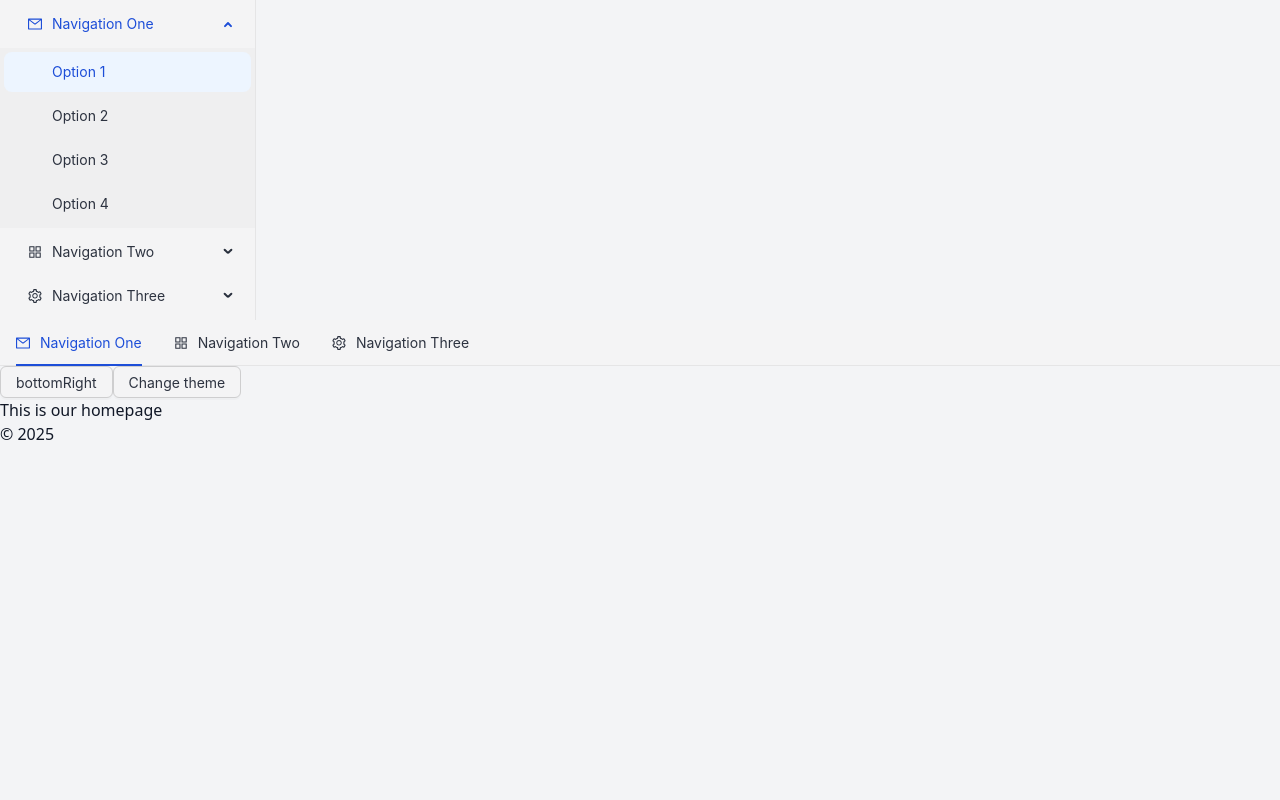
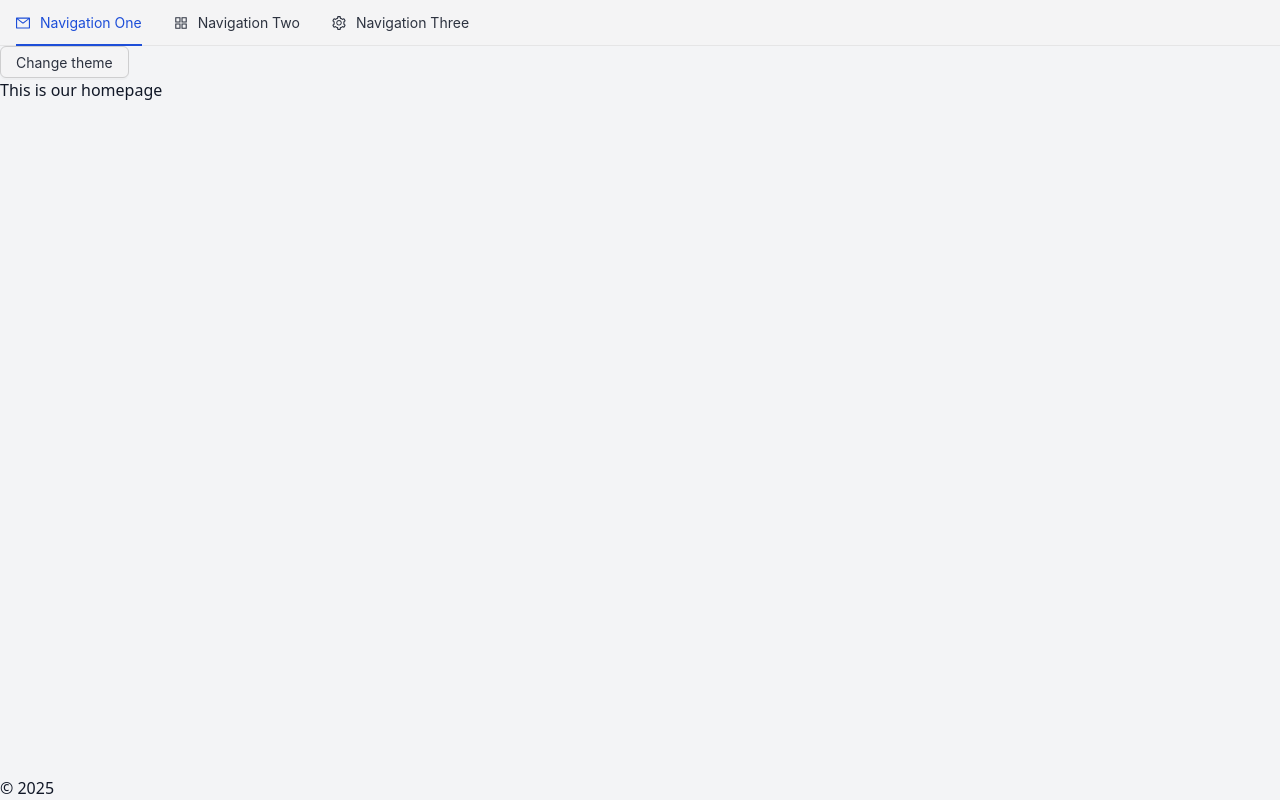
Before and after one commit to tashomyy/countries-app, a React (Vite) app: page / in a window 1280 px wide. Built offline with nearby package versions, Linux system fonts and the light colour scheme.

Commit message:
implemented correct footer position

```diff
--- a/src/App.css
+++ b/src/App.css
@@ -1,6 +1,8 @@
 body {
   background-color: var(--background);
   color: var(--text-primary);
+  position: relative;
+  box-sizing: border-box;
 }
 
 .dark body {
--- a/src/components/UI/Footer.tsx
+++ b/src/components/UI/Footer.tsx
@@ -1,5 +1,5 @@
 const Footer = () => {
-  return <div>&copy; 2025</div>;
+  return <div className="mt-auto">&copy; 2025</div>;
 };
 
 export default Footer;
--- a/src/components/UI/Header.tsx
+++ b/src/components/UI/Header.tsx
@@ -66,26 +66,23 @@ const Header = ({ toggleTheme }: HeaderProps) => {
   const onChangeTheme = () => toggleTheme();
 
   return (
-    <>
-      <Menu
-        onClick={onClick}
-        style={{ width: 256 }}
-        defaultOpenKeys={["sub1"]}
-        selectedKeys={[current]}
-        mode="inline"
-        items={items}
-      />
+    <div className="sticky top-0">
       <Menu
         onClick={onClick}
         selectedKeys={[current]}
         mode="horizontal"
         items={items}
+        className="!hidden md:!flex"
       />
-      <Dropdown menu={{ items }} placement="bottomRight">
+      <Dropdown
+        menu={{ items }}
+        placement="bottomRight"
+        className="!block md:!hidden"
+      >
         <Button>bottomRight</Button>
       </Dropdown>
       <Button onClick={onChangeTheme}>Change theme</Button>
-    </>
+    </div>
   );
 };
 
--- a/src/components/UI/Layout.tsx
+++ b/src/components/UI/Layout.tsx
@@ -7,7 +7,7 @@ interface LayoutProps {
 }
 const Layout = ({ toggleTheme }: LayoutProps) => {
   return (
-    <div>
+    <div className="h-screen flex flex-col">
       <Header toggleTheme={toggleTheme} />
       <main>
         <Outlet />
```
